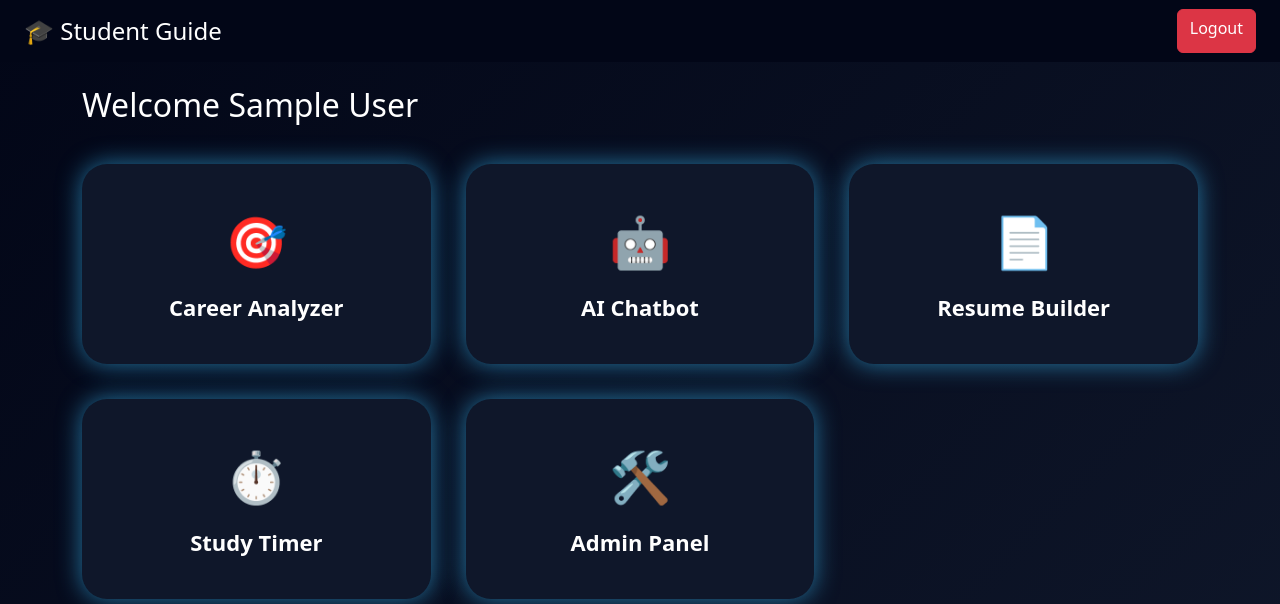
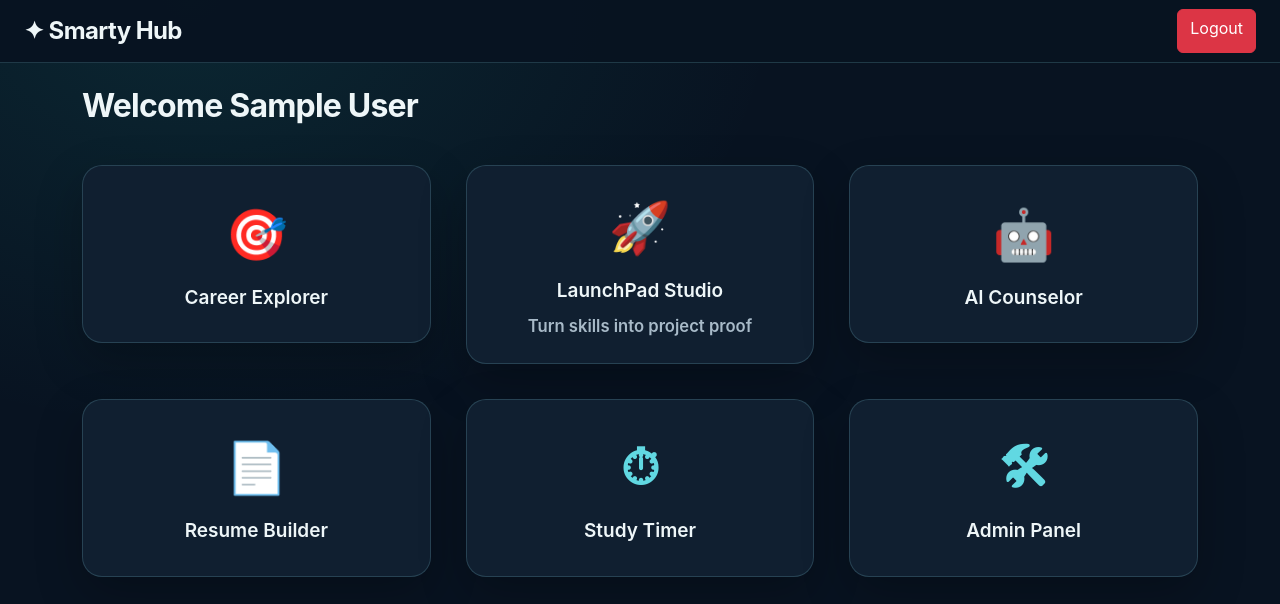
Before and after one commit to varshinickswamy-dot/Smarty-Hub, a Flask app: page /dashboard in a window 1280 px wide. Shown: the top 604 px of the page. Run offline with Flask 3, Linux system fonts and the light colour scheme; the visitor is signed in with stand-in values (Sample User, id 1); some libraries are stand-ins or nearby versions.

Commit message:
Apply shared theme across Smarty Hub pages

```diff
--- a/templates/dashboard.html
+++ b/templates/dashboard.html
@@ -7,6 +7,7 @@
 
 <link href="https://cdn.jsdelivr.net/npm/bootstrap@5.3.2/dist/css/bootstrap.min.css" rel="stylesheet">
 <link href="{{ url_for('static', filename='css/responsive.css') }}" rel="stylesheet">
+<link href="{{ url_for('static', filename='css/style.css') }}" rel="stylesheet">
 
 <style>
 
@@ -88,7 +89,7 @@ a{
 <body>
 
 <nav class="navbar navbar-dark px-3 px-sm-4">
-<span class="navbar-brand fs-4">🎓 Student Guide</span>
+<span class="navbar-brand fs-4">✦ Smarty Hub</span>
 <a href="/logout" class="btn btn-danger">Logout</a>
 </nav>
 
@@ -101,14 +102,22 @@ a{
 <a href="/career">
 <div class="card-box">
 <div class="icon">🎯</div>
-Career Analyzer
+Career Explorer
+</div>
+</a>
+
+<a href="/launchpad">
+<div class="card-box">
+<div class="icon">🚀</div>
+LaunchPad Studio
+<small class="d-block mt-2">Turn skills into project proof</small>
 </div>
 </a>
 
 <a href="/chatbot">
 <div class="card-box">
 <div class="icon">🤖</div>
-AI Chatbot
+AI Counselor
 </div>
 </a>
 
```
